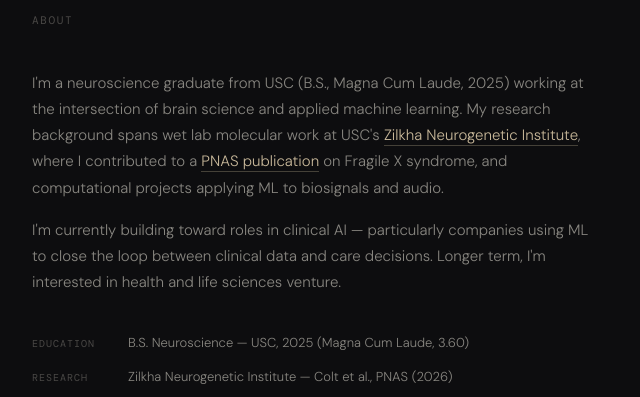
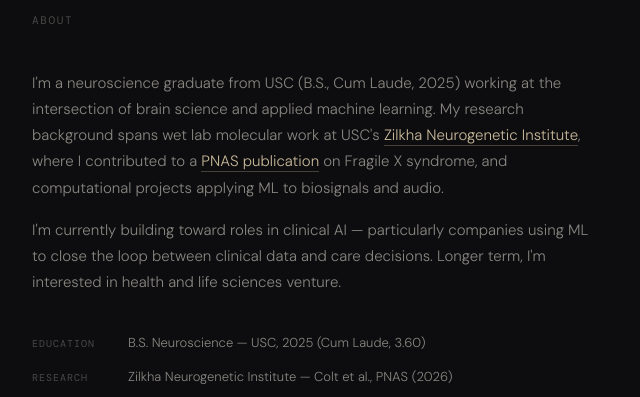
Before and after one commit to joshthrelkeld/joshthrelkeld.github.io, a plain HTML site: page index.html in a window 1280 px wide. Shown: the part 1502-1899 px from the top of the page, 292-932 px from the left. Drawn offline with nearby package versions, Linux system fonts and the light colour scheme.

Commit message:
Update index.html

```diff
--- a/index.html
+++ b/index.html
@@ -494,7 +494,7 @@
       <p class="section-label">About</p>
       <div class="about-body">
         <p>
-          I'm a neuroscience graduate from USC (B.S., Magna Cum Laude, 2025) working at the intersection
+          I'm a neuroscience graduate from USC (B.S., Cum Laude, 2025) working at the intersection
           of brain science and applied machine learning. My research background spans wet lab molecular work at
           USC's <a href="https://keck.usc.edu/zilkha/" target="_blank" rel="noopener">Zilkha Neurogenetic Institute</a>,
           where I contributed to a <a href="https://www.pnas.org/doi/10.1073/pnas.2517506123" target="_blank" rel="noopener">PNAS publication</a>
@@ -510,7 +510,7 @@
       <div class="credentials">
         <div class="cred-row">
           <span class="cred-label">Education</span>
-          <span class="cred-value">B.S. Neuroscience — USC, 2025 (Magna Cum Laude, 3.60)</span>
+          <span class="cred-value">B.S. Neuroscience — USC, 2025 (Cum Laude, 3.60)</span>
         </div>
         <div class="cred-row">
           <span class="cred-label">Research</span>
```
